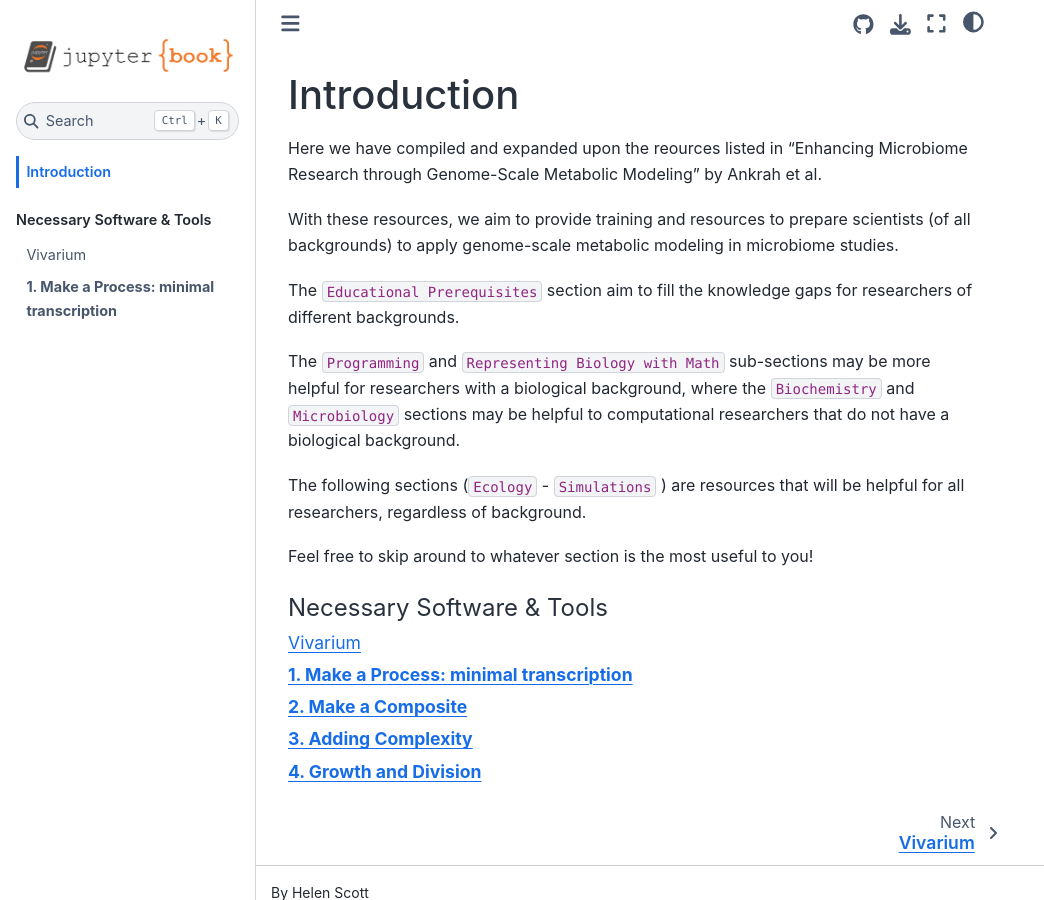
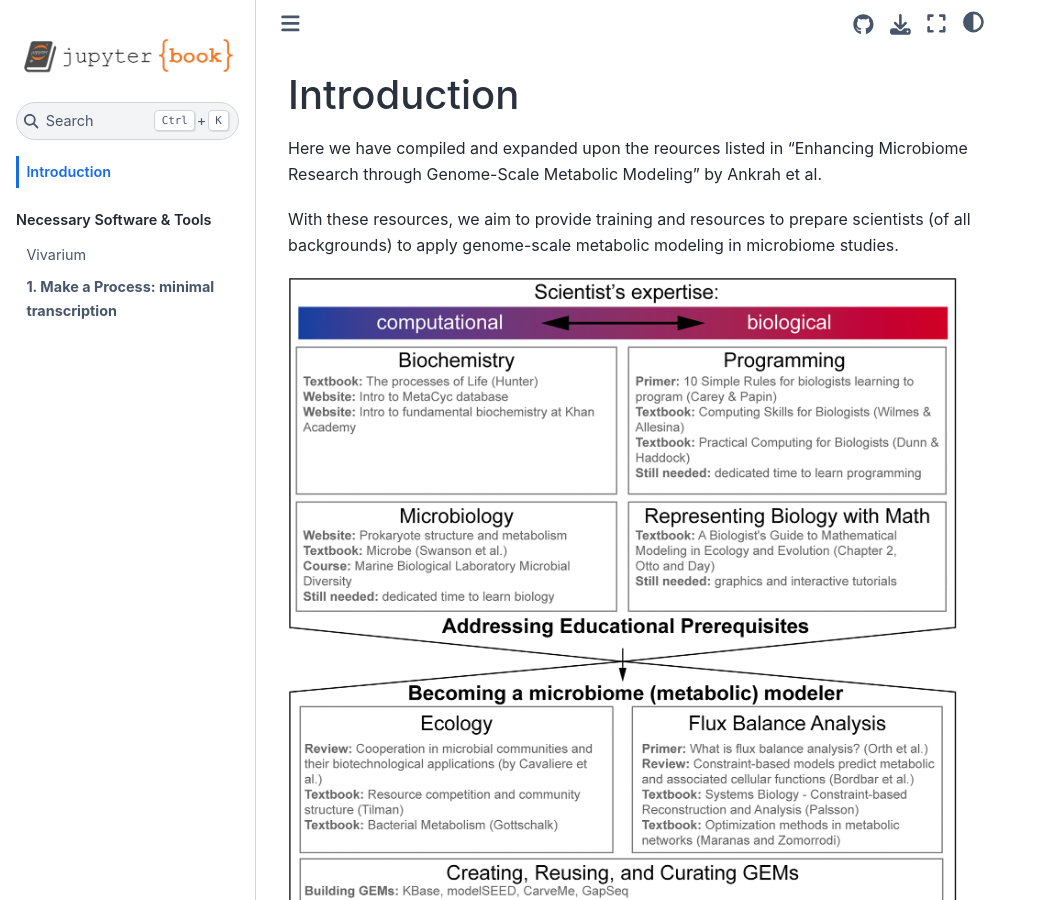
Before and after one commit to segrelab/bm3-book, a Jupyter Book: the page built from intro.md, in a window 1280 px wide and 900 px high. Shown: the whole window, without its empty margins (0-1044 px from the left). Built offline with Jupyter Book 1.0.4 settings and Sphinx 7.4.7 and the Sphinx Book theme 1.1.4, drawn with Linux system fonts in a browser that asks for light colours.

Commit message:
Add intro figure

```diff
--- a/intro.md
+++ b/intro.md
@@ -4,7 +4,7 @@ Here we have compiled and expanded upon the reources listed in  "Enhancing Micro
 
 With these resources, we aim to provide training and resources to prepare scientists (of all backgrounds) to apply genome-scale metabolic modeling in microbiome studies.
 
-<!--- TODO: Insert picture --->
+![image](roadmap.png)
 
 The `Educational Prerequisites` section aim to fill the knowledge gaps for researchers of different backgrounds.
 
```
Also changed, not shown: roadmap.png (added).
